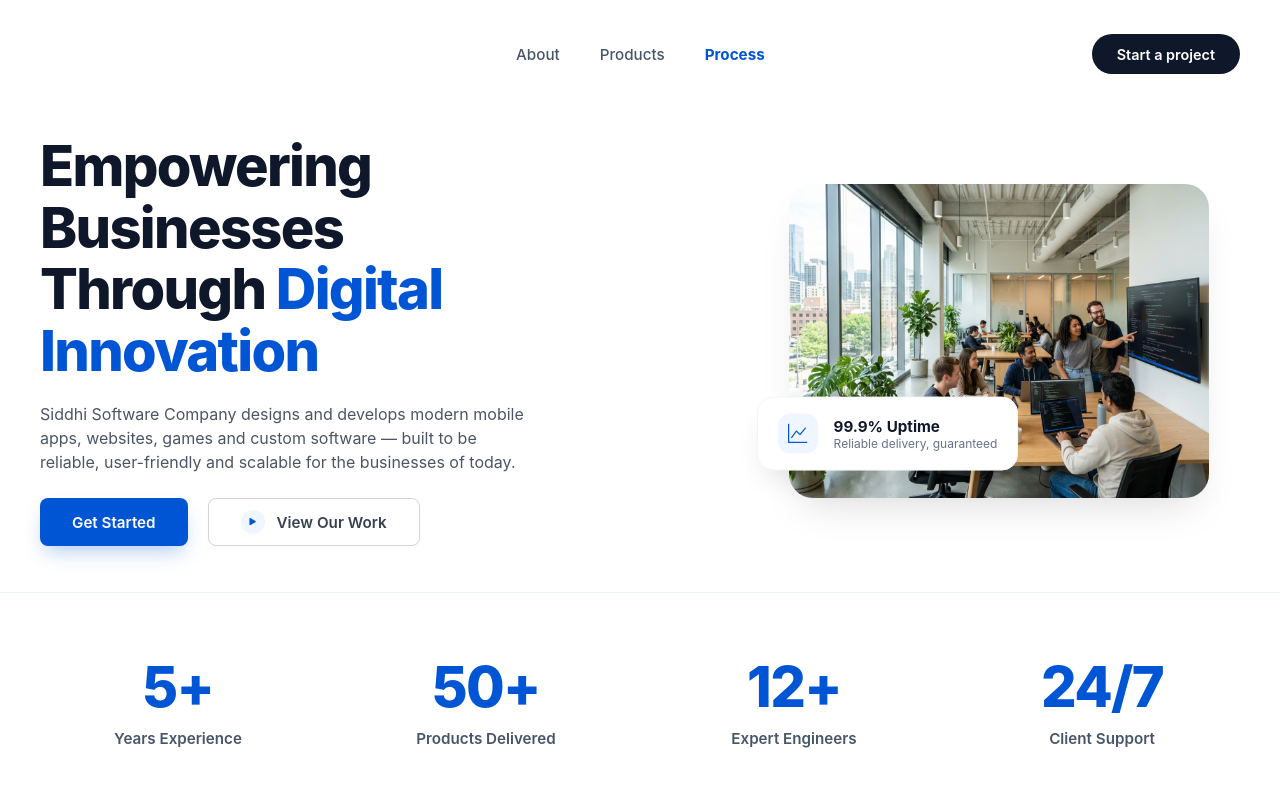
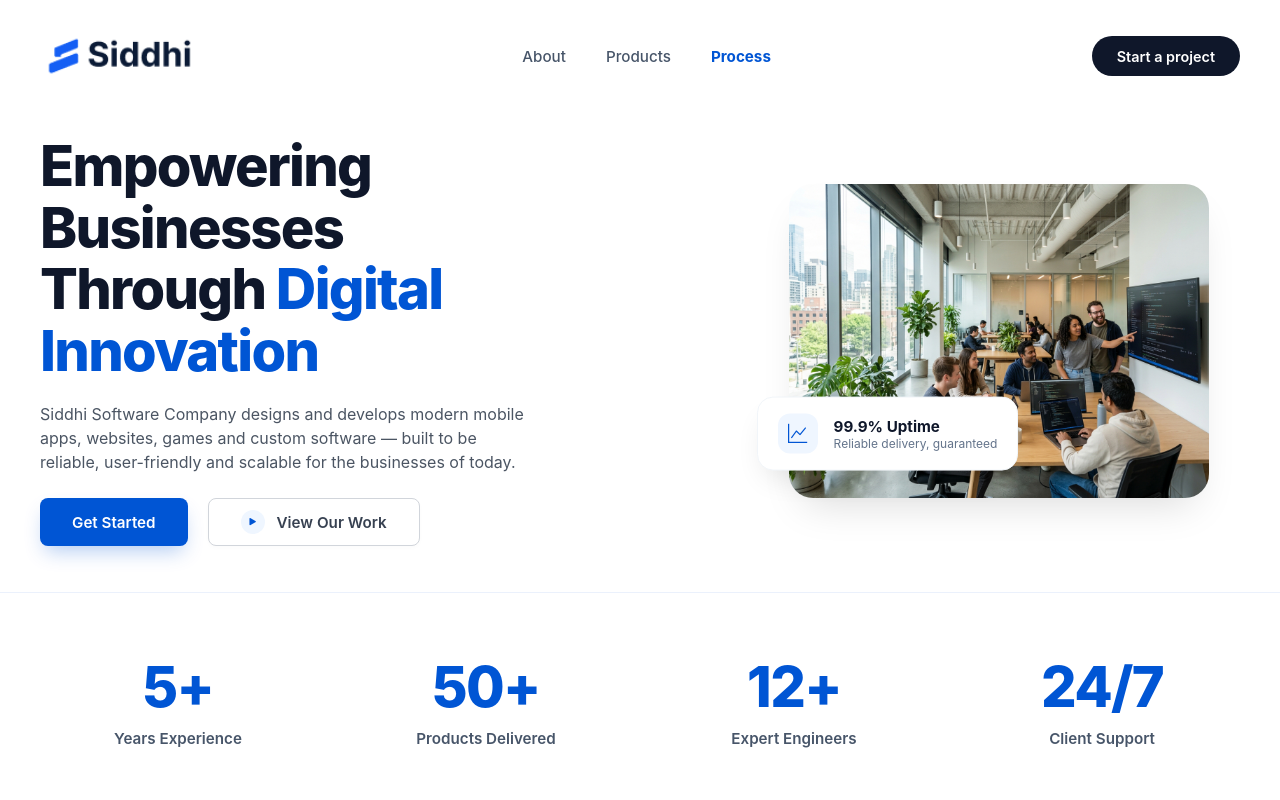
Before and after one commit to siddhisoftwarecompanypali-glitch/Website_Landing_page, a plain HTML site: page index.html in a window 1280 px wide. Shown: the top 800 px of the page. Drawn offline with nearby package versions, Linux system fonts and the light colour scheme; a web font is replaced by a local one.

Commit message:
Remove transparent navbar logo inversion filters and fix logo height to 52px

```diff
--- a/style.css
+++ b/style.css
@@ -104,18 +104,9 @@
 }
 
 .brand-logo-img {
-  height: 48px;
+  height: 52px;
   width: auto;
   display: block;
-  transition: filter 0.3s ease;
-}
-
-#navbar:not(.scrolled) .brand-logo-img {
-  filter: brightness(0) invert(1);
-}
-
-#navbar.scrolled .brand-logo-img {
-  filter: none;
 }
 
 .logo {
```
